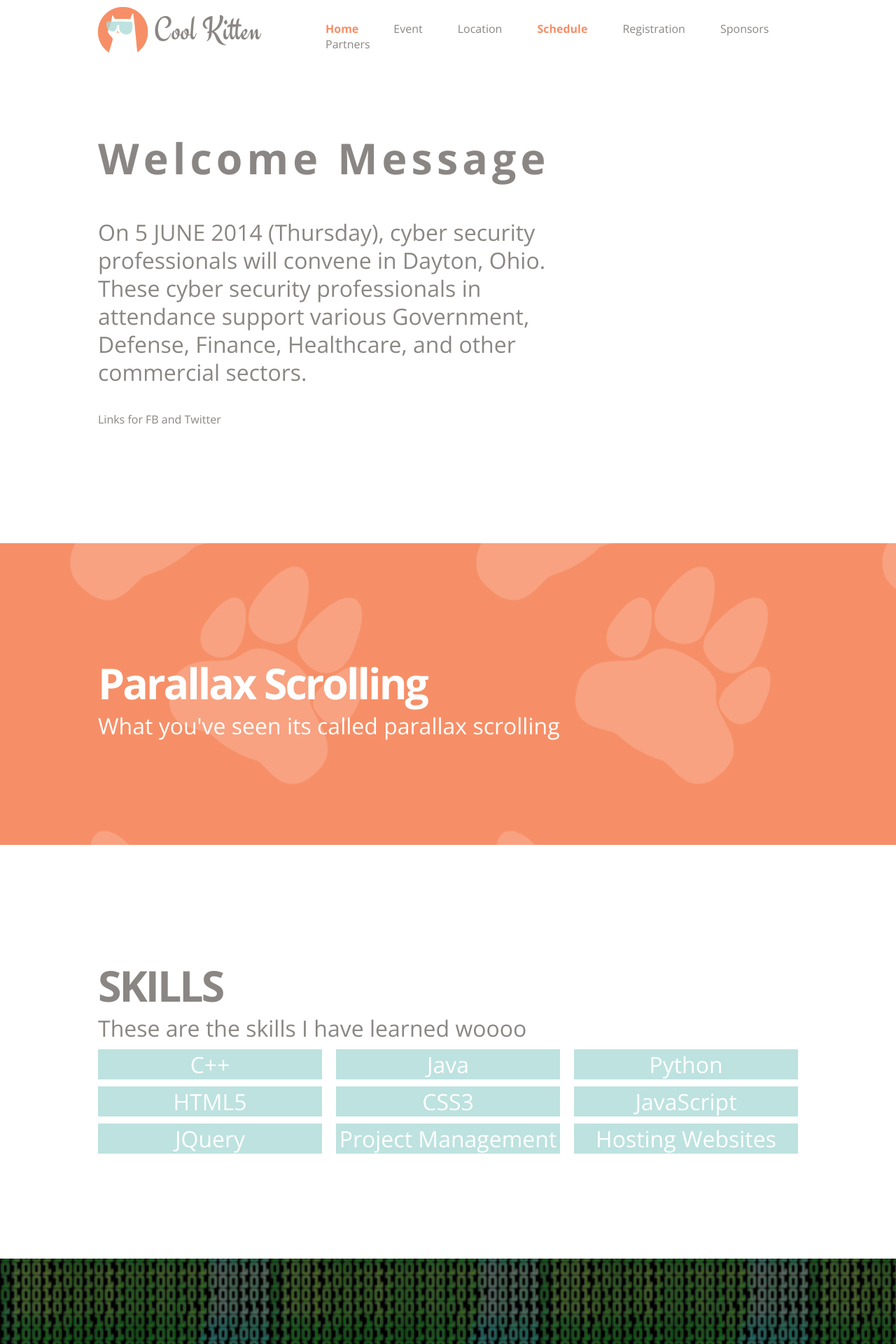
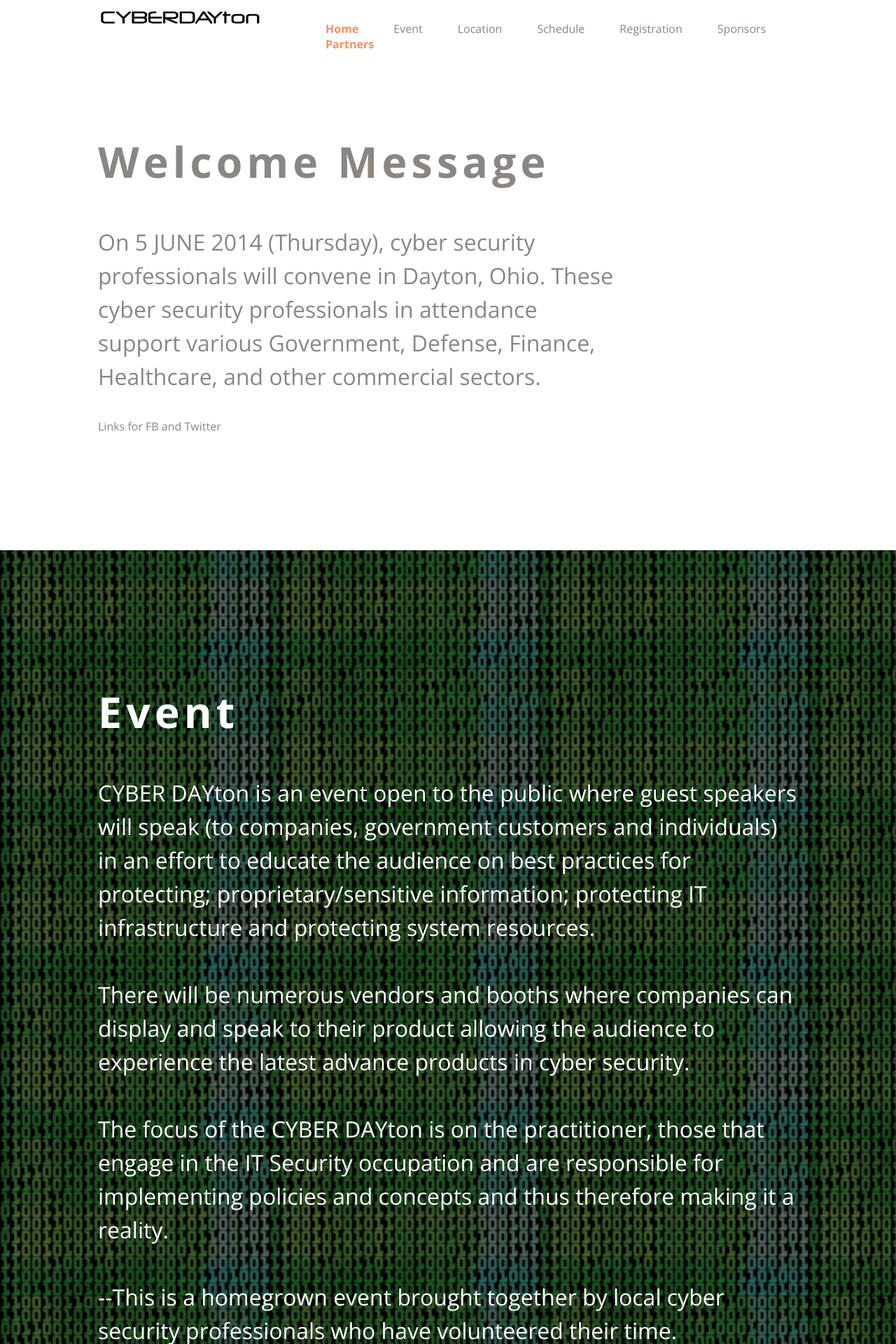
Before and after one commit to jjwdowik/cyberDay, a PHP site: page / in a window 1280 px wide. Shown: the top 1920 px of the page at 70% size. Run offline with PHP 8.4, Linux system fonts and the light colour scheme; some libraries are stand-ins or nearby versions.

Commit message:
initial changes to first couple pages and logo

```diff
--- a/css/style.css
+++ b/css/style.css
@@ -88,14 +88,14 @@ a:visited {
 #slide1 h1 {
 	font-size: 3.8em;
 	letter-spacing: .1em;
-	line-height: 50px;
+	line-height: 1em;
 	color:#8a8683;
 	font-weight: 700;
 }
 #slide1 h2 {
 	font-size: 2em;
 	color: #8a8683;
-	line-height: 40px;
+	line-height: 1.5em;
 	padding-bottom:20px;
 	font-weight: 400;
 }
@@ -106,21 +106,21 @@ a:visited {
 /* Slide 2 */
 
 #slide2{
-	background-image:url('../images/footprints.png');
+	background-image:url('../images/code.jpg');
 	background-color:#f68f67;
 	color:#ffffff;
 }
 #slide2 h1 {
 	font-size: 3.8em;
-	letter-spacing: -3px;
-	line-height: 0px;
+	letter-spacing: .1em;
+	line-height: 1em;
 	color:#ffffff;
 	font-weight: 700;
 }
 #slide2 h2 {
 	font-size: 2em;
 	color: #ffffff;
-	line-height: 0px;
+	line-height: 1.5em;
 	padding-bottom:20px;
 	font-weight: 400;
 }
@@ -233,7 +233,7 @@ a:visited {
 	line-height: 1em;
 }
 #slide1 h2 {
-	line-height: 1em;
+	line-height: 1.5em;
 }
 #slide2 h1 {
 	line-height: 1em;
@@ -297,7 +297,7 @@ a:visited {
 	line-height: 1em;
 }
 #slide1 h2 {
-	line-height: 1em;
+	line-height: 1.5em;
 }
 #slide2 h1 {
 	line-height: 1em;
--- a/index.html
+++ b/index.html
@@ -21,7 +21,7 @@
 		<div class="container clearfix">
 
 			<div id="logo" class="grid_3">
-				<img src="images/logo.png">
+				<img src="images/theLogo.gif">
 			</div>
 
 			<div id="nav" class="grid_9 omega">
@@ -43,7 +43,7 @@
 	<div class="slide" id="slide1" data-slide="1" data-stellar-background-ratio="0.5">
 		<div class="container clearfix">
 
-			<div id="content" class="grid_8">
+			<div id="content" class="grid_9">
 				<h1>Welcome Message</h1>
 				<h2>On 5 JUNE 2014 (Thursday), cyber security professionals will convene in Dayton, Ohio.  These cyber security professionals in attendance support various Government, Defense, Finance, Healthcare, and other commercial sectors.</h2>
 				<p>Links for FB and Twitter</p>
@@ -62,8 +62,9 @@
 		<div class="container clearfix">
 
 			<div id="content" class="grid_12">
-				<h1>Parallax Scrolling</h1>
-				<h2>What you've seen its called parallax scrolling</h2>
+				<h1>Event</h1>
+				<h2>CYBER DAYton is an event open to the public where guest speakers will speak (to companies, government customers and individuals) in an effort to educate the audience on best practices for protecting; proprietary/sensitive information; protecting IT infrastructure and protecting system resources. <br /><br />  There will be numerous vendors and booths where companies can display and speak to their product allowing the audience to experience the latest advance products in cyber security. <br /><br />  The focus of the CYBER DAYton is on the practitioner, those that engage in the IT Security occupation and are responsible for implementing policies and concepts and thus therefore making it a reality. <br /><br />
+				--This is a homegrown event brought together by local cyber security professionals who have volunteered their time.</h2>
 			</div>
 
 		</div>
--- a/js/scripts.js
+++ b/js/scripts.js
@@ -31,7 +31,7 @@ jQuery(document).ready(function ($) {
         }
         if(mywindow.scrollTop() + mywindow.height() == $(document).height()) {
             // dataslide = $(this).attr('data-slide');
-            $('.navigation li[data-slide="' + 4 + '"]').addClass('active').prev().removeClass('active');
+            $('.navigation li[data-slide="' + 7 + '"]').addClass('active').prev().removeClass('active');
         }
 
     });
```
Also changed, not shown: NEUROPOL.TTF (added), images/theLogo.gif (added), 1 other file.
